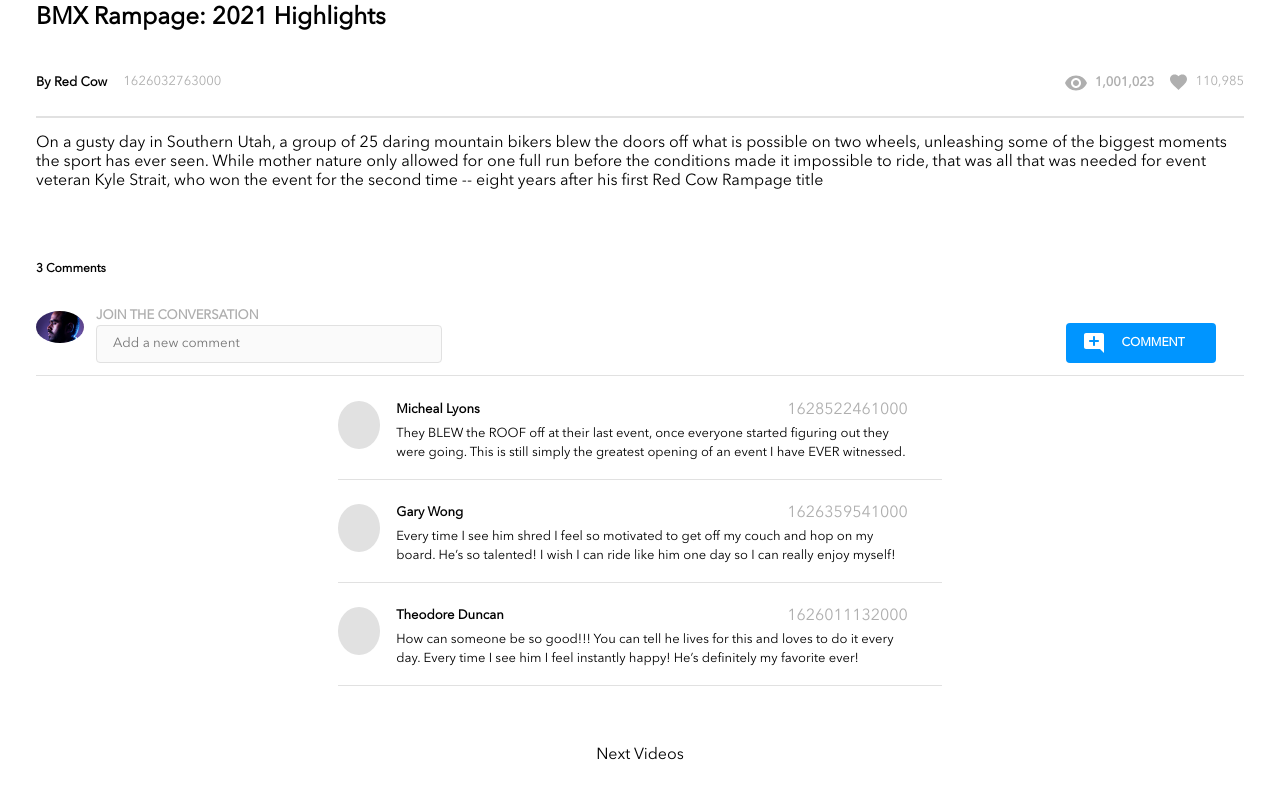
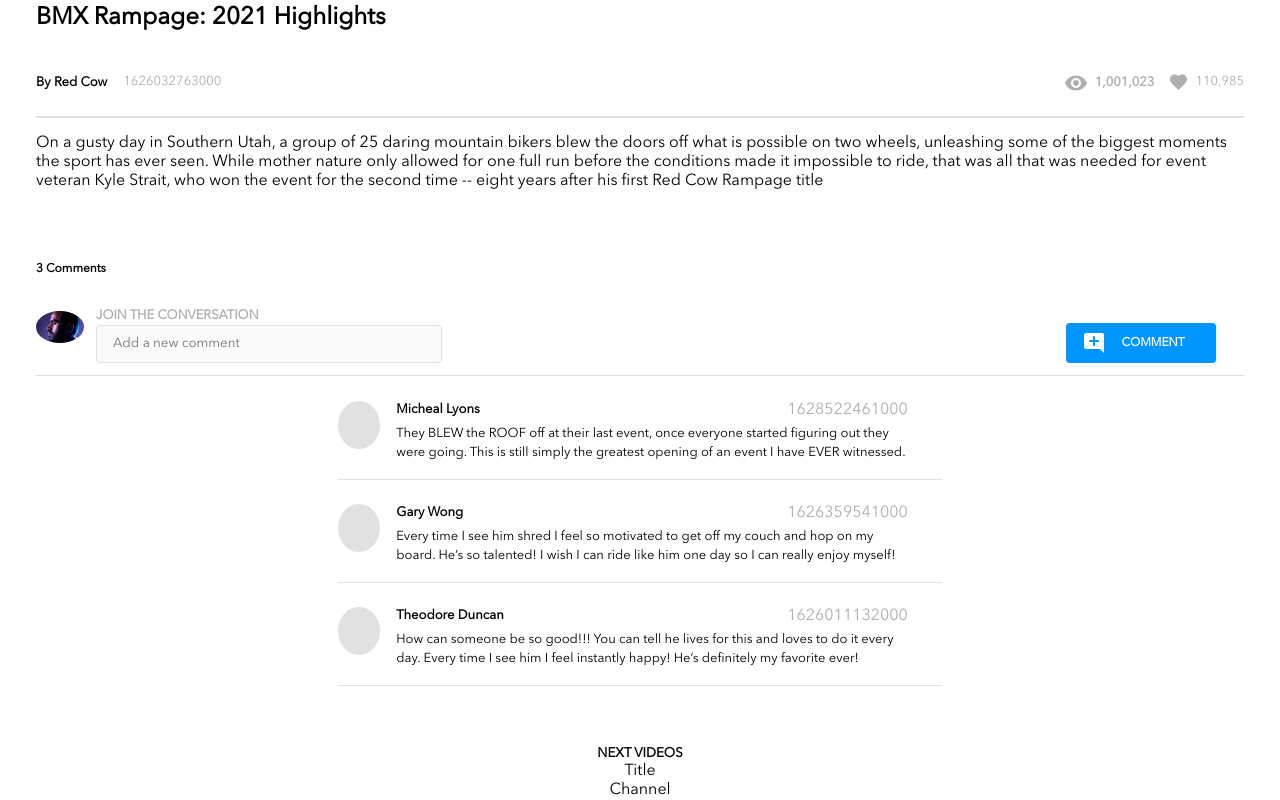
Before and after one commit to ArmandoMandyFernandez/armando-fernandez-brainflix, a React (Create React App) app: page / in a window 1280 px wide. Shown: the part 467-1267 px from the top of the page. Before the commit the page ends 1232 px from the top, so only its background shows below. Built offline with nearby package versions, Linux system fonts and the light colour scheme.

Commit message:
added a video card component for the next videos

```diff
--- a/src/components/Main/Main.js
+++ b/src/components/Main/Main.js
@@ -5,6 +5,7 @@ import videoDetails from "../../data/video-details.json";
 import { useState } from "react";
 import VideoInfo from "../VideoInfo/VideoInfo";
 import Comments from "../Comments/Comments";
+import NextVideos from "../NextVideos/NextVideos";
 
 function Main() {
     const [selectedVideo, setSelectedVideo] = useState(videoDetails[0]);
@@ -26,12 +27,10 @@ function Main() {
                     <VideoInfo selectedVideo={selectedVideo} />
                     <Comments
                         selectedVideo={selectedVideo}
-                        clickHandler={videoClick}
-                        videosLeft={filteredVideos}
                     />
                 </div>
                 <div className="main__next-videos">
-                    Next Videos
+                    <NextVideos clickHandler={videoClick} videosLeft={filteredVideos}/>
                 </div>
             </div>
         </main>
--- a/src/components/NextVideos/NextVideos.js
+++ b/src/components/NextVideos/NextVideos.js
@@ -0,0 +1,13 @@
+import VideoCard from "../VideosCard/VideoCard";
+import "./NextVideos.scss";
+
+const NextVideos = ({clickHandler, plants}) => {
+    return (
+        <section className="nextVideos">
+            <h5>NEXT VIDEOS</h5>
+            <VideoCard />
+        </section>
+    );
+};
+
+export default NextVideos;
--- /dev/null
+++ b/src/components/VideosCard/VideoCard.js
@@ -0,0 +1,16 @@
+import './VideoCard.scss'
+
+
+const VideoCard = () => {
+    return (
+        <div className="nextVideos__container">
+            <div className="nextVideos__image-preview"></div>
+            <div className="nextVideos__preview-info">
+                <p>Title</p>
+                <p>Channel</p>
+            </div>
+        </div>
+    );
+};
+
+export default VideoCard;
```
Also changed, not shown: src/components/VideosCard/VideoCard.scss (added).
